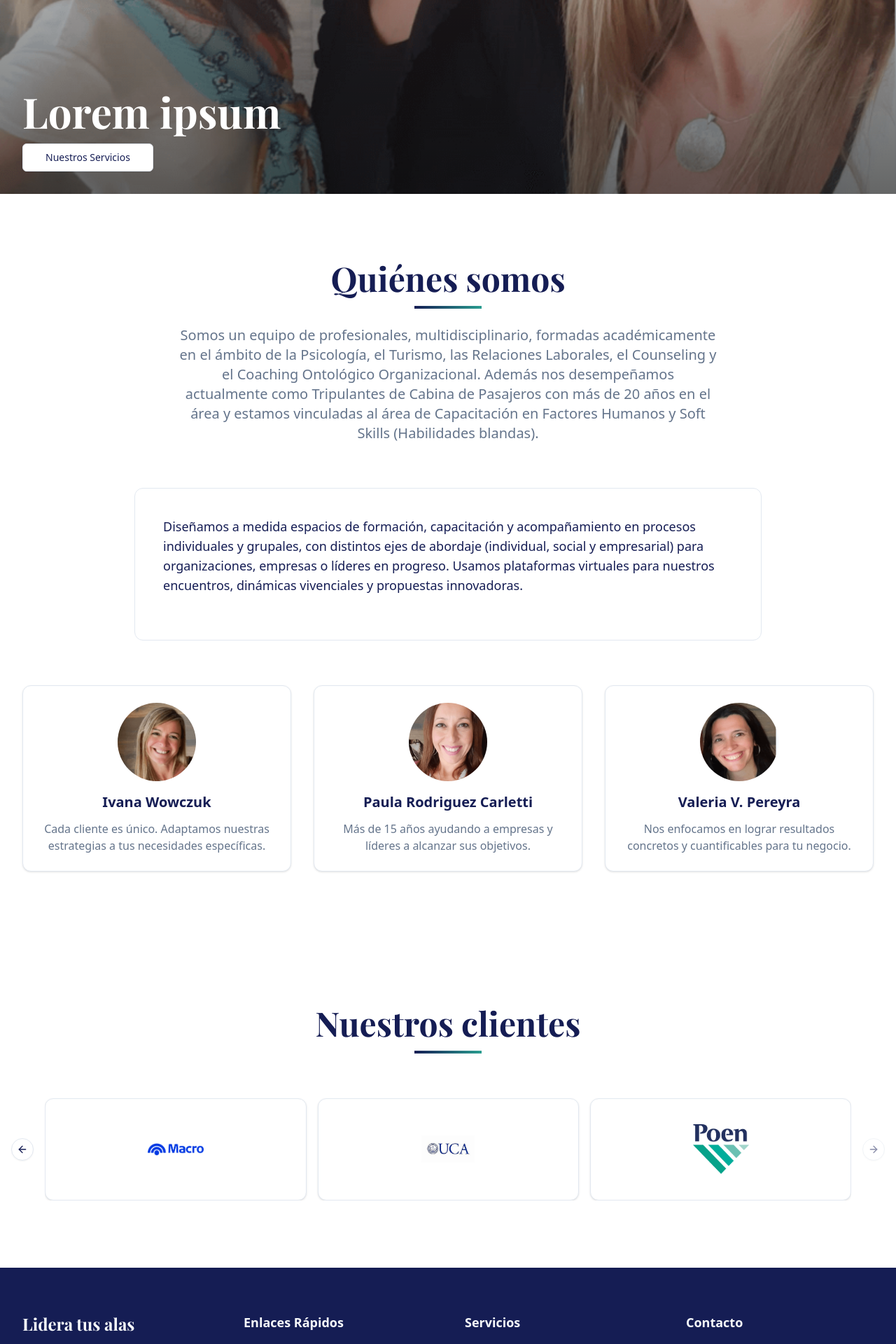
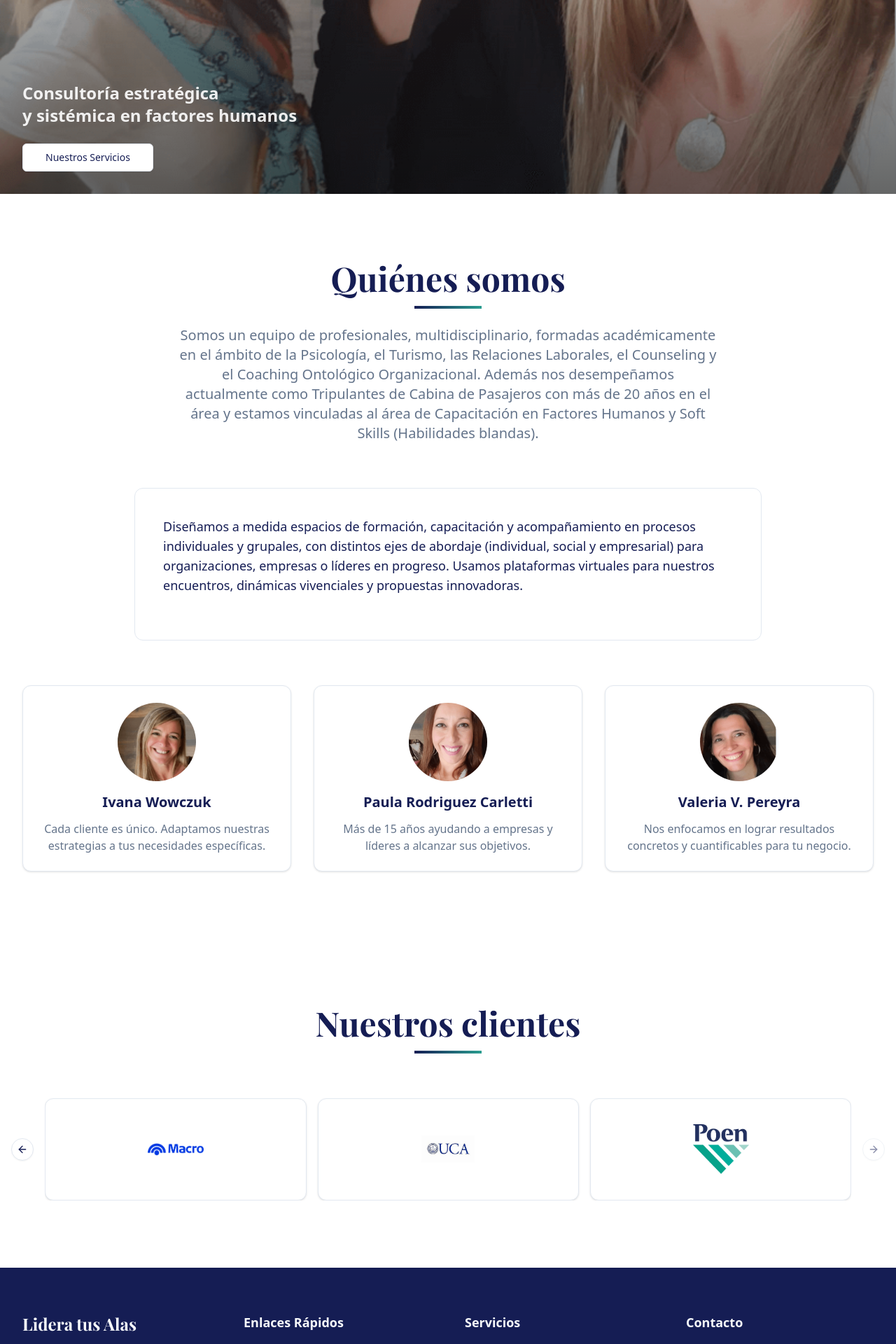
Before and after one commit to natalischwartz/Proyecto-Lideratusalas, a React (Vite) app: page / in a window 1280 px wide. Shown: the part 680-2600 px from the top of the page at 70% size. Built offline with nearby package versions, Linux system fonts and the light colour scheme.

Commit message:
modificacion del navbar

```diff
--- a/src/components/Footer.jsx
+++ b/src/components/Footer.jsx
@@ -11,7 +11,7 @@
           {/* Brand */}
           <div>
             <h3 className="text-2xl font-bold font-['Playfair_Display'] mb-4">
-              Lidera tus alas
+              Lidera tus Alas
             </h3>
             <p className="text-primary-foreground/80 mb-4">
               Transformando negocios y desarrollando líderes excepcionales desde 2008.
@@ -83,7 +83,7 @@
         <div className="border-t border-primary-foreground/20 pt-8">
           <div className="flex flex-col sm:flex-row justify-between items-center gap-4">
             <p className="text-primary-foreground/80 text-sm">
-              © {currentYear} Lidera tus alas. Todos los derechos reservados.
+              © {currentYear} Lidera tus Alas. Todos los derechos reservados.
             </p>
             <span className="text-sm text-primary-foreground/30">Developed by NataliSch</span>
             <div className="flex gap-3">
--- a/src/components/Hero.jsx
+++ b/src/components/Hero.jsx
@@ -27,14 +27,15 @@
 
          {/*  Hero Content */}
         <div className="max-w-3xl content inset-x-0 bottom-4 px-4 sm:px-6 lg:px-8 z-10">
-            <h1 className="text-4xl sm:text-5xl lg:text-6xl font-bold font-['Playfair_Display'] text-white mb-4">
+            {/* <h1 className="text-4xl sm:text-5xl lg:text-6xl font-bold font-['Playfair_Display'] text-white mb-4">
               Lorem ipsum
-            </h1>
+            </h1> */}
             <div>
-              {/* <p className='text-lg sm:text-xl lg:text-2xl text-white/90 mb-6 max-w-2xl'>
-                Consultoría estratégica y sistémica en factores humanos
+              <p className='text-lg sm:text-xl lg:text-2xl text-white/90 mb-6 max-w-2xl font-bold'>
+                Consultoría estratégica <br />
+                 y sistémica en factores humanos
               </p>
-               */}
+
             </div>
             <div className="">
                 <Button
--- a/src/components/Navbar.jsx
+++ b/src/components/Navbar.jsx
@@ -51,6 +51,14 @@
           <div className="flex-shrink-0">
             <img src={logoImage} alt="Logo de Lidera tus alas" className="h-10 sm:h-16 w-auto" />
           </div>
+
+          {/* Lidera tus Alas */}
+          <div className="logo-medio">
+             <h1 className="text-xl font-bold font-['Playfair_Display'] bg-gradient-to-r from-foreground to-primary bg-clip-text text-transparent">
+                    Lidera tus Alas
+              </h1>
+          </div>
+
 
           {/* Desktop Menu */}
           <div className="hidden md:flex items-center space-x-1 lg:space-x-2">
@@ -108,7 +116,7 @@
               <SheetContent side="right" className="w-[280px]">
                 <SheetHeader>
                   <SheetTitle className="text-xl font-bold font-['Playfair_Display'] bg-gradient-to-r from-foreground to-primary bg-clip-text text-transparent">
-                    Lidera tus alas
+                    Lidera tus Alas
                   </SheetTitle>
                 </SheetHeader>
                 <div className="mt-8 space-y-2">
--- a/src/index.css
+++ b/src/index.css
@@ -137,3 +137,10 @@
      }
 
   }
+
+  @media (min-width:768px ){
+    .logo-medio{
+      display:none;
+    }
+
+  }
```
